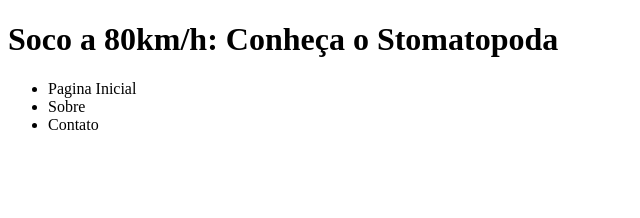
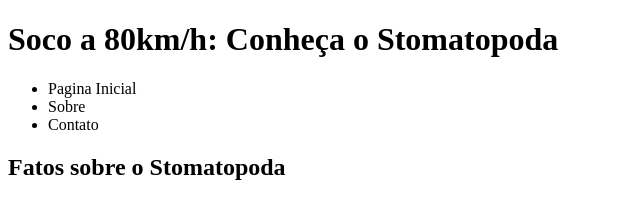
Before and after one commit to Thais-Gonzaga/trybe-exercises-fundamentos, a plain HTML site: page HTML-CSS-3.4/exercicio1.html in a window 1280 px wide. Shown: the whole page, without its empty margins (0-640 px from the left). Drawn offline with Linux system fonts and the light colour scheme.

Commit message:
adiciona artigo com a tag article contendo um cabeçalho com tag header com subtitulo  no exercicio1 do 3.4

```diff
--- a/HTML-CSS-3.4/exercicio1.html
+++ b/HTML-CSS-3.4/exercicio1.html
@@ -20,8 +20,19 @@
         <li><a href=""></a>Contato</li>
        </ul>
     </nav>
+    <!--3 - Crie um artigo que vai conter os fatos interessantes sobre o Stomatopoda.
+    O artigo terá o subtítulo Fatos sobre o Stomatopoda.
+    Segue um site animal de inspiração para pegar fatos.-->
+    <!--Artigo -->
+    <article>
+        <!--subtítulo que terá cabeçalho -->
+        <header>
+            <h2>Fatos sobre o Stomatopoda</h2>
+        </header>
 
 
+
+    </article>
 
 
 
```
